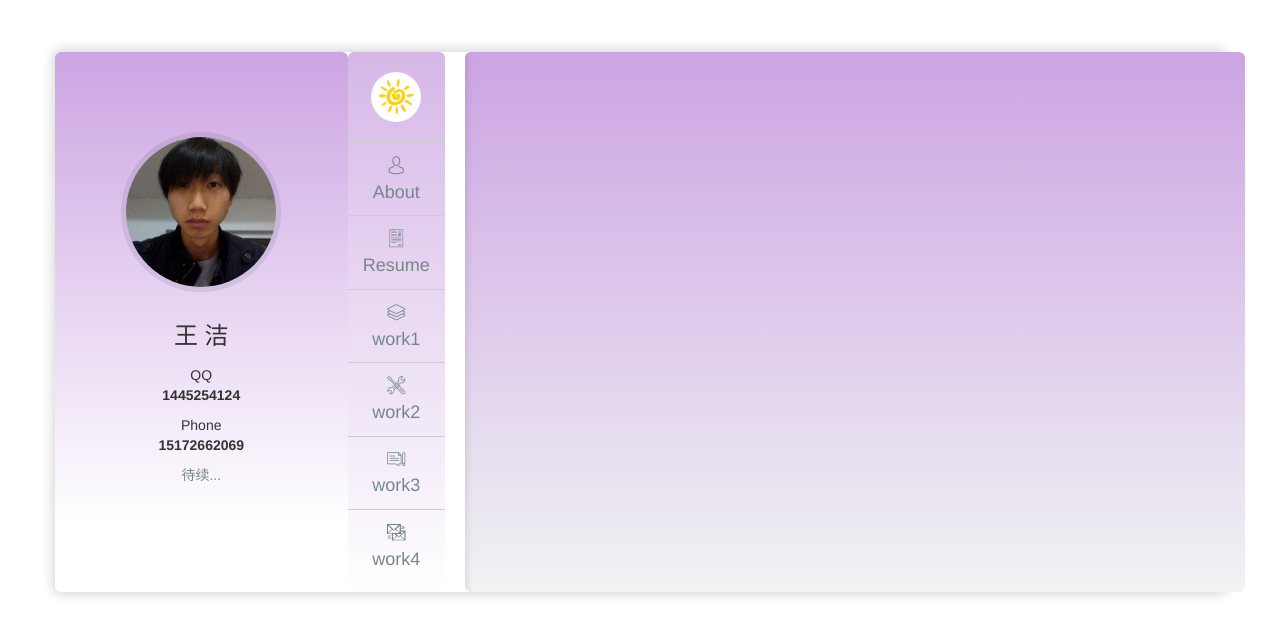
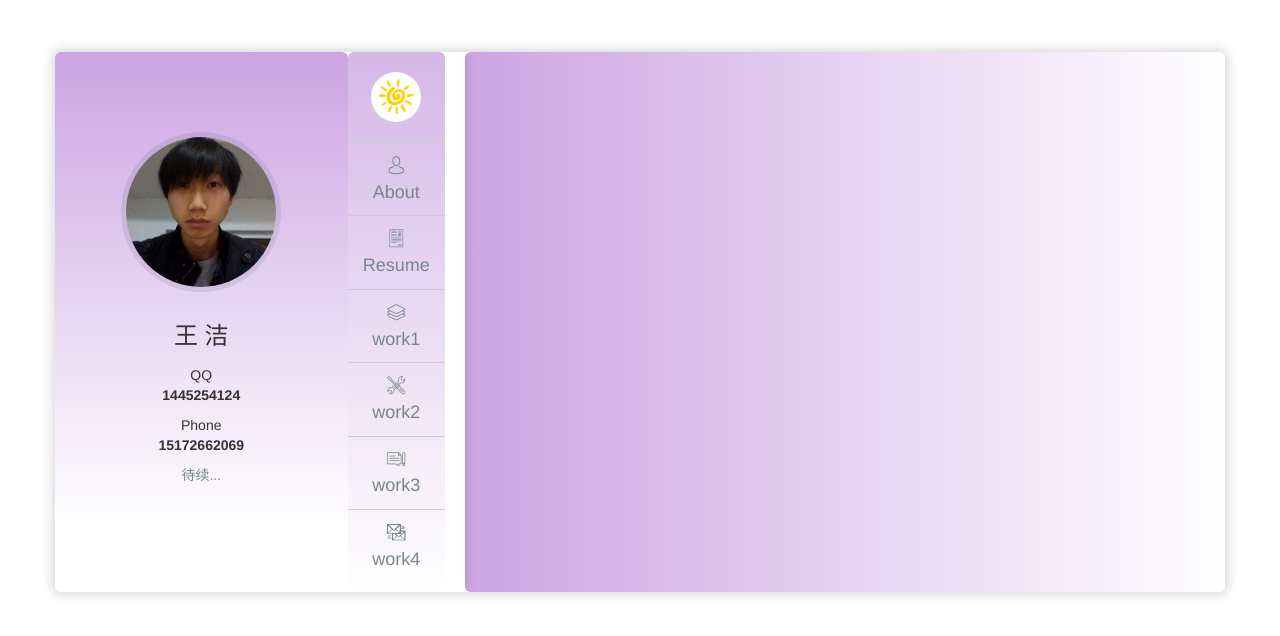
Before and after one commit to UnderScoreSl/resume, a plain HTML site: page index.html in a window 1280 px wide. Drawn offline with Linux system fonts and the light colour scheme.

Commit message:
修正img宽度错误

```diff
--- a/css/style.css
+++ b/css/style.css
@@ -165,9 +165,8 @@ body {
 }
 /* card-img */
 .card-img {
-  width: 100%;
   height: 100%;
-  background:linear-gradient(to bottom, #CCA4E3, #F1F3F4);
+  background:linear-gradient(to right, #CCA4E3, #fff);
   background-size: cover;
 }
 
```
